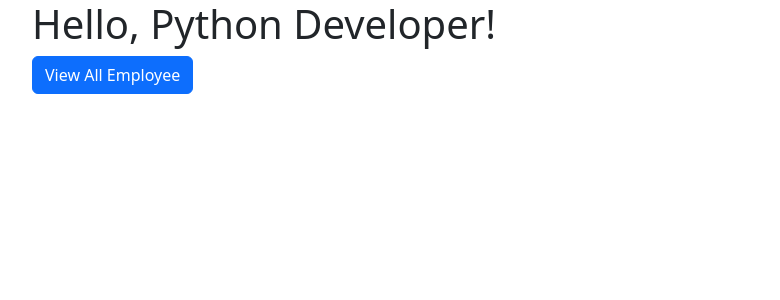
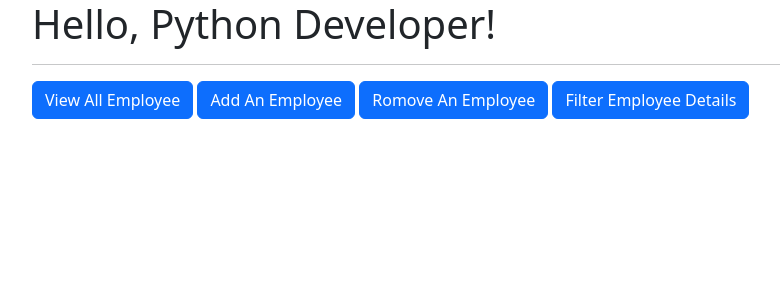
Before and after one commit to devsharifmahmud/DjangoCrudOperation, a Django app: page / in a window 1280 px wide. Shown: the top 300 px of the page, without its empty margins (50-830 px from the left). Run offline with Django 5.2, Linux system fonts and the light colour scheme.

Commit message:
Add CRUD Operation

```diff
--- a/office_emp_proj/emp_app/templates/index.html
+++ b/office_emp_proj/emp_app/templates/index.html
@@ -10,7 +10,11 @@
 <body>
 <div class="container">
     <h1>Hello, Python Developer!</h1>
+    <hr>
     <a class="btn btn-primary" href="/" role="button">View All Employee</a>
+    <a class="btn btn-primary" href="/" role="button">Add An Employee</a>
+    <a class="btn btn-primary" href="/" role="button">Romove An Employee</a>
+    <a class="btn btn-primary" href="/" role="button">Filter Employee Details</a>
 </div>
 
 <script src="https://cdn.jsdelivr.net/npm/bootstrap@5.3.8/dist/js/bootstrap.bundle.min.js"
```
